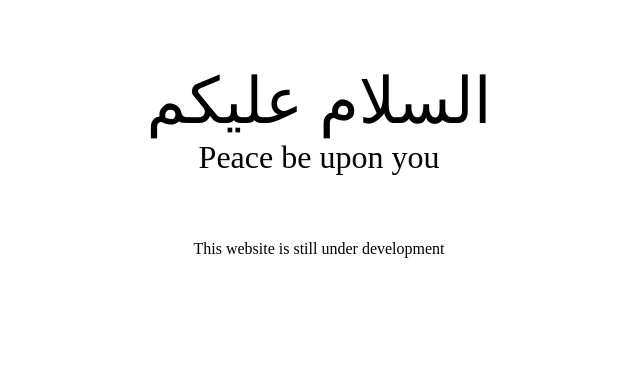
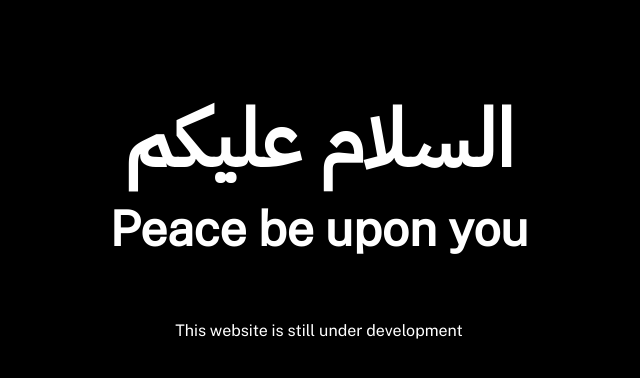
Before and after one commit to MuhammadFauziHanif/cerahberangin.github.io, a plain HTML site: page index.html in a window 1280 px wide. Shown: the whole page, without its empty margins (321-961 px from the left). Drawn offline with nearby package versions, Linux system fonts and the light colour scheme.

Commit message:
add styling to the website

```diff
--- a/index.html
+++ b/index.html
@@ -1,14 +1,22 @@
 <!DOCTYPE html>
 <html lang="en-US">
+
 <head>
     <meta charset="utf-8">
     <link rel="stylesheet" href="style.css">
     <title>A website</title>
+
+    <link rel="preconnect" href="https://fonts.googleapis.com">
+    <link rel="preconnect" href="https://fonts.gstatic.com" crossorigin>
+    <link href="https://fonts.googleapis.com/css2?family=IBM+Plex+Sans+Arabic&family=Public+Sans&display=swap"
+        rel="stylesheet">
 </head>
+
 <body>
     <p lang="ar" class="peace">السلام عليكم</p>
     <p class="peace-translation">Peace be upon you</p>
 
     <p class="message">This website is still under development</p>
 </body>
+
 </html>
--- a/style.css
+++ b/style.css
@@ -1,16 +1,26 @@
+body {
+    background-color: black;
+    color: white;
+}
+
 .peace {
-    font-size: 4rem;
+    font-size: 5rem;
     text-align: center;
     margin-bottom: 0;
+    font-family: 'IBM Plex Sans Arabic', sans-serif;
+    font-weight: bold;
 }
 
 .peace-translation {
-    font-size: 2rem;
+    font-size: 3rem;
     text-align: center;
     margin-top: 0;
+    font-family: 'Public Sans', sans-serif;
+    font-weight: bold;
 }
 
 .message {
     margin: 4rem;
     text-align: center;
+    font-family: 'Public Sans', sans-serif;
 }
```
Lines whose indentation alone changed are shown as unchanged.
